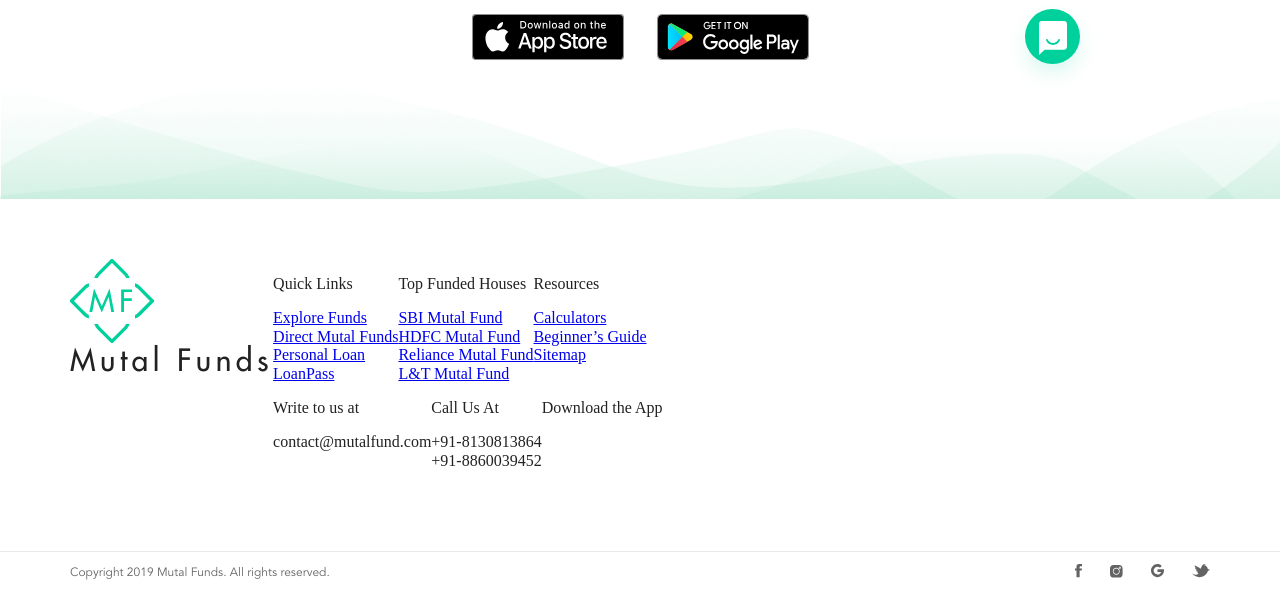
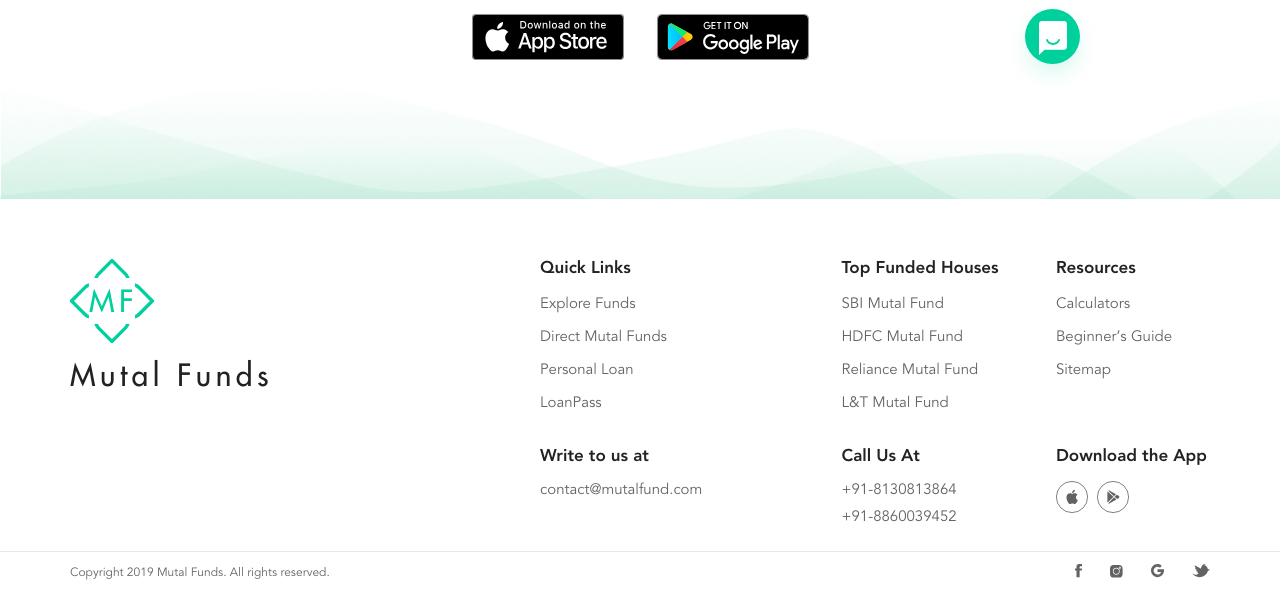
Before and after one commit to deehuynh/mutal-funds, a PHP site: page / in a window 1280 px wide. Shown: the part 2846-3440 px from the top of the page. Run offline with PHP 8.4, Linux system fonts and the light colour scheme.

Commit message:
finish project

```diff
--- a/index.html
+++ b/index.html
@@ -198,21 +198,21 @@
           <nav class="footer__nav">
             <div class="footer__row-1">
               <div class="footer__col-1-1">
-                <p>Quick Links</p>
+                <p>Quick Links <strong class="footer__plus">+</strong></p>
                 <span><a href="index.html">Explore Funds</a></span>
                 <span><a href="index.html">Direct Mutal Funds</a></span>
                 <span><a href="index.html">Personal Loan</a></span>
                 <span><a href="index.html">LoanPass</a></span>
               </div>
               <div class="footer__col-1-2">
-                <p>Top Funded Houses</p>
+                <p>Top Funded Houses <strong class="footer__plus">+</strong></p>
                 <span><a href="index.html">SBI Mutal Fund</a></span>
                 <span><a href="index.html">HDFC Mutal Fund</a></span>
                 <span><a href="index.html">Reliance Mutal Fund</a></span>
                 <span><a href="index.html">L&T Mutal Fund</a></span>
               </div>
               <div class="footer__col-1-3">
-                <p>Resources</p>
+                <p>Resources <strong class="footer__plus">+</strong></p>
                 <span><a href="index.html">Calculators</a></span>
                 <span><a href="index.html">Beginner’s Guide</a></span>
                 <span><a href="index.html">Sitemap</a></span>
@@ -232,6 +232,8 @@
               </div>
               <div class="footer__col-2-3">
                 <p>Download the App</p>
+                <img src="svgs/appstore-i.svg" alt="store">
+                <img src="svgs/gg-i.svg" alt="store">
               </div>
             </div>
           </nav>
--- a/styles/index.css
+++ b/styles/index.css
@@ -893,13 +893,56 @@ body {
   padding-top: 60px;
   box-sizing: border-box;
   display: flex;
+  justify-content: space-between;
 }
 .footer__row-1, .footer__row-2 {
   display: flex;
+  justify-content: space-between;
 }
 .footer__col-1-1, .footer__col-1-2, .footer__col-1-3, .footer__col-2-1, .footer__col-2-2 {
   display: flex;
   flex-direction: column;
+}
+.footer__col-1-1, .footer__col-2-1 {
+  width: 45%;
+}
+.footer__col-1-2, .footer__col-2-2 {
+  width: 32%;
+}
+.footer__col-1-3, .footer__col-2-3 {
+  width: 23%;
+}
+@media (max-width: 1024px) {
+  .footer__col-1-1, .footer__col-2-1 {
+    width: 35%;
+  }
+  .footer__col-1-2, .footer__col-2-2 {
+    width: 37%;
+  }
+  .footer__col-1-3, .footer__col-2-3 {
+    width: 28%;
+  }
+}
+.footer__row-2 {
+  margin-top: 20px;
+}
+.footer__row-2 span {
+  font-family: "AvenirB";
+  font-size: 15px;
+  opacity: 0.7;
+  color: #222222;
+  margin-bottom: 10px;
+}
+.footer__col-2-3 img {
+  opacity: 0.7;
+  margin-left: 5px;
+}
+.footer__col-2-3 img:hover {
+  cursor: pointer;
+  opacity: 0.5;
+}
+.footer__col-2-3 img:nth-child(2) {
+  margin-left: 0px;
 }
 .footer__logo {
   display: flex;
@@ -912,10 +955,120 @@ body {
   height: 84px;
 }
 .footer__logo span {
+  margin-top: 15px;
   display: block;
   font-family: "FuturaM";
   font-size: 30px;
   letter-spacing: 4.5px;
 }
+.footer__nav {
+  width: 670px;
+}
+.footer__nav p {
+  font-family: "AvenirH";
+  font-size: 17px;
+  margin-top: 0;
+  margin-bottom: 15px;
+}
+.footer__nav a {
+  display: inline-block;
+  text-decoration: none;
+  font-family: "AvenirB";
+  font-size: 15px;
+  opacity: 0.7;
+  color: #222222;
+  margin-bottom: 15px;
+}
+.footer__nav a:hover {
+  opacity: 0.4;
+}
+@media (max-width: 1024px) {
+  .footer__nav {
+    width: 570px;
+  }
+}
+@media (max-width: 860px) {
+  .footer {
+    height: auto;
+  }
+  .footer__content {
+    flex-direction: column;
+    height: auto;
+    padding-top: 40px;
+  }
+  .footer__nav {
+    margin-top: 40px;
+    margin-bottom: 50px;
+    width: 100%;
+  }
+}
+@media (max-width: 600px) {
+  .footer__logo img {
+    width: 51px;
+    height: 51px;
+  }
+  .footer__logo span {
+    font-size: 18px;
+    letter-spacing: 2.7px;
+  }
+  .footer__nav {
+    margin-bottom: 30px;
+  }
+  .footer__nav a {
+    display: none;
+  }
+  .footer__row-2 {
+    flex-wrap: wrap;
+    justify-content: center;
+  }
+  .footer__col-2-2 {
+    order: 1;
+    width: 50%;
+  }
+  .footer__col-2-1 {
+    order: 2;
+    width: 50%;
+  }
+  .footer__col-2-3 {
+    width: 100%;
+    margin-top: 20px;
+    order: 3;
+    text-align: center;
+  }
+  .footer__row-1 {
+    flex-direction: column;
+  }
+  .footer__row-1 p {
+    padding: 15px 10px;
+    box-sizing: border-box;
+    border: 1px solid #F0F0F0;
+    display: flex;
+    justify-content: space-between;
+  }
+  .footer__col-1-1, .footer__col-1-2, .footer__col-1-3 {
+    width: 100%;
+    cursor: pointer;
+  }
+  .footer__copyright {
+    height: auto;
+    padding-top: 25px;
+    padding-bottom: 15px;
+    flex-direction: column-reverse;
+  }
+  .footer__copyright p {
+    margin-top: 15px;
+  }
+}
+.footer__plus {
+  display: none;
+}
+@media (max-width: 600px) {
+  .footer__plus {
+    display: block;
+    font-family: "AvenirH";
+    font-size: 17px;
+    opacity: 0.4;
+  }
+}
 
 /*# sourceMappingURL=index.css.map */
--- a/styles/index.scss
+++ b/styles/index.scss
@@ -1032,15 +1032,70 @@ body {
     }
     box-sizing: border-box;
     display: flex;
+    justify-content: space-between;
   }
 
   &__row-1, &__row-2 {
     display: flex;
+    justify-content: space-between;
   }
 
   &__col-1-1, &__col-1-2, &__col-1-3, &__col-2-1, &__col-2-2 {
     display: flex;
     flex-direction: column;
+  }
+
+  &__col-1-1, &__col-2-1 {
+    width: 45%;
+  }
+
+  &__col-1-2, &__col-2-2 {
+    width: 32%;
+  }
+
+  &__col-1-3, &__col-2-3 {
+    width: 23%;
+  }
+
+  @include media (1024px) {
+    &__col-1-1, &__col-2-1 {
+      width: 35%;
+    }
+
+    &__col-1-2, &__col-2-2 {
+      width: 37%;
+    }
+
+    &__col-1-3, &__col-2-3 {
+      width: 28%;
+    }
+  }
+
+  &__row-2 {
+    margin-top: 20px;
+    span {
+      font-family: 'AvenirB';
+      font-size: 15px;
+      opacity: .7;
+      color: #222222;
+      margin-bottom: 10px;
+    }
+  }
+
+  &__col-2-3 {
+    img {
+      opacity: .7;
+      margin-left: 5px;
+
+      &:hover {
+        cursor: pointer;
+        opacity: .5;
+      }
+    }
+
+    img:nth-child(2) {
+      margin-left: 0px;
+    }
   }
 
   &__logo {
@@ -1054,10 +1109,140 @@ body {
     }
 
     span {
+      margin-top: 15px;
       display: block;
       font-family: 'FuturaM';
       font-size: 30px;
       letter-spacing: 4.5px;
     }
   }
+
+  &__nav {
+    width: 670px;
+
+    p {
+      font-family: 'AvenirH';
+      font-size: 17px;
+      margin: {
+        top: 0;
+        bottom: 15px;
+      };
+    }
+
+    a {
+      display: inline-block;
+      text-decoration: none;
+      font-family: 'AvenirB';
+      font-size: 15px;
+      opacity: .7;
+      color: #222222;
+      margin-bottom: 15px;
+
+      &:hover {
+        opacity: .4;
+      }
+    }
+
+    @include media (1024px) {
+      width: 570px;
+    }
+  }
+
+  @include media (860px) {
+    height: auto;
+    &__content {
+      flex-direction: column;
+      height: auto;
+      padding-top: 40px;
+    }
+
+    &__nav {
+      margin-top: 40px;
+      margin-bottom: 50px;
+      width: 100%;
+    }
+  }
+
+  @include media (600px) {
+    &__logo {
+      img {
+        @include block(51px);
+      }
+      span {
+        font-size: 18px;
+        letter-spacing: 2.7px;
+      }
+    }
+
+    &__nav {
+      a {
+        display: none;
+      }
+
+      margin-bottom: 30px;
+    }
+
+    &__row-2 {
+      flex-wrap: wrap;
+      justify-content: center;
+    }
+
+    &__col-2-2 {
+      order: 1;
+      width: 50%;
+    }
+
+    &__col-2-1 {
+      order: 2;
+      width: 50%;
+    }
+
+    &__col-2-3{
+      width: 100%;
+      margin-top: 20px;
+      order: 3;
+      text-align: center;
+    }
+
+    &__row-1 {
+      flex-direction: column;
+
+      p {
+        padding: 15px 10px;
+        box-sizing: border-box;
+        border: 1px solid #F0F0F0;
+        display: flex;
+        justify-content: space-between;
+      }
+    }
+
+    &__col-1-1, &__col-1-2, &__col-1-3 {
+      width: 100%;
+      cursor: pointer;
+    }
+
+    &__copyright {
+      height: auto;
+      padding: {
+        top: 25px;
+        bottom: 15px;
+      }
+      flex-direction: column-reverse;
+
+      p {
+        margin-top: 15px;
+      }
+    }
+  }
+
+  &__plus {
+    display: none;
+
+    @include media (600px) {
+      display: block;
+      font-family: 'AvenirH';
+      font-size: 17px;
+      opacity: .4;
+    }
+  }
 }
```
Also changed, not shown: svgs/appstore-i.svg (added), svgs/gg-i.svg (added), 1 other file.
